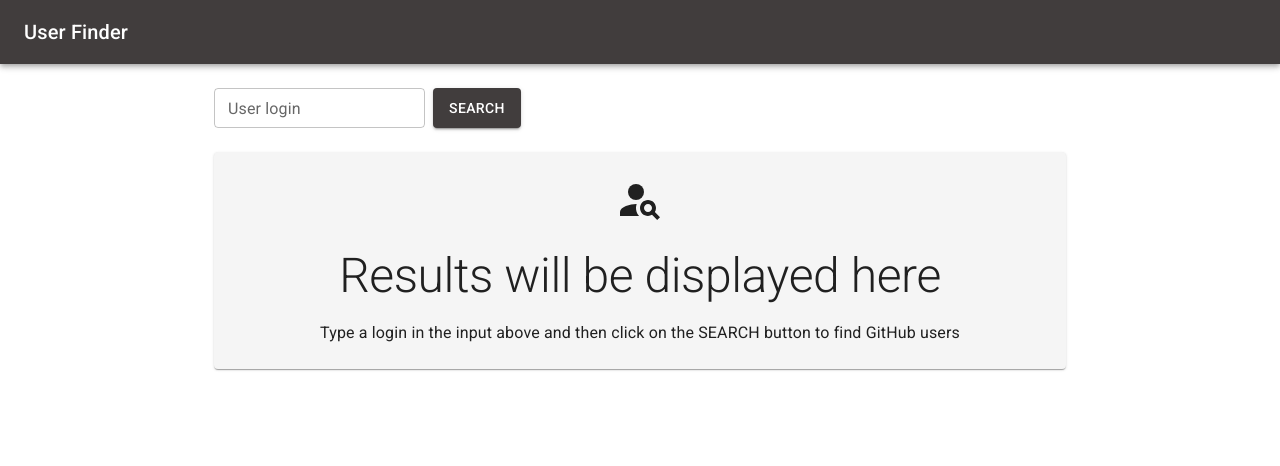
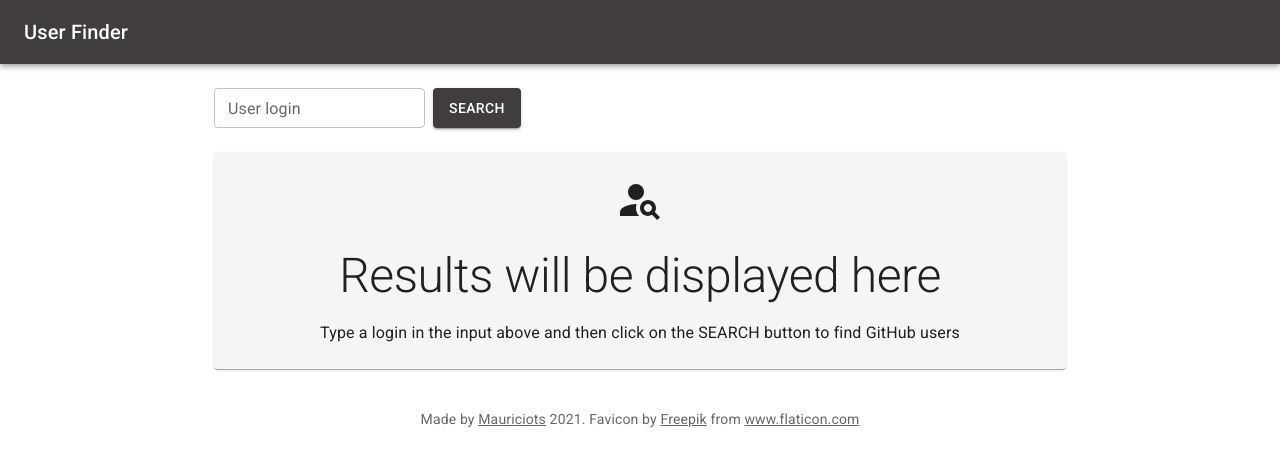
Before and after one commit to Mauriciots/github-user-finder, a React (Create React App) app: page / in a window 1280 px wide. Shown: the top 466 px of the page. Built offline with nearby package versions, Linux system fonts and the light colour scheme.

Commit message:
Added: footer

```diff
--- a/src/components/App/index.tsx
+++ b/src/components/App/index.tsx
@@ -6,6 +6,7 @@ import { getUsers } from '../../service/searchUser'
 import Header from '../Header'
 import Search from '../Search'
 import Result, { SearchResult } from '../Result'
+import Footer from '../Footer'
 
 const App: React.FC = () => {
   const [login, setLogin] = useState('')
@@ -58,6 +59,7 @@ const App: React.FC = () => {
           <Result query={login} result={searchResult} onPageChange={handlePageChange} />
         )}
       </Container>
+      <Footer />
     </>
   )
 }
--- /dev/null
+++ b/src/components/Footer/index.tsx
@@ -0,0 +1,28 @@
+import React from 'react'
+
+import { Typography, Link } from '@mui/material'
+
+const Footer: React.FC = () => (
+  <Typography
+    variant="body2"
+    color="text.secondary"
+    align="center"
+    sx={{ mt: 5 }}
+  >
+    {'Made by '}
+    <Link color="inherit" href="https://github.com/Mauriciots">
+      Mauriciots
+    </Link>
+    {` ${new Date().getFullYear()}. `}
+    {'Favicon by '}
+    <Link color="inherit" href="https://www.freepik.com">
+      Freepik
+    </Link>
+    {' from '}
+    <Link color="inherit" href="https://www.flaticon.com">
+      www.flaticon.com
+    </Link>
+  </Typography>
+)
+
+export default Footer
```
Also changed, not shown: 1 other file (tests, documents, lock files or other folders).
